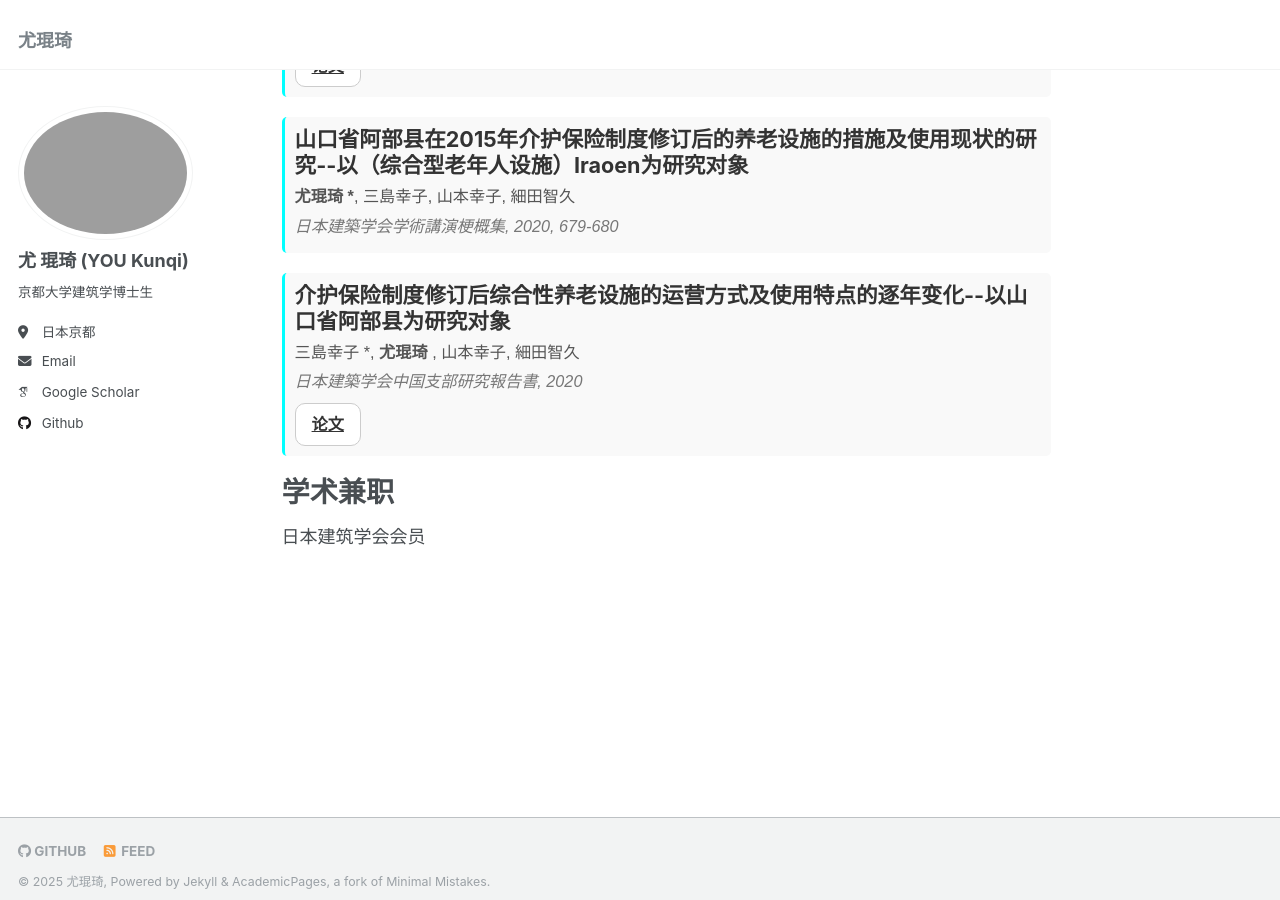
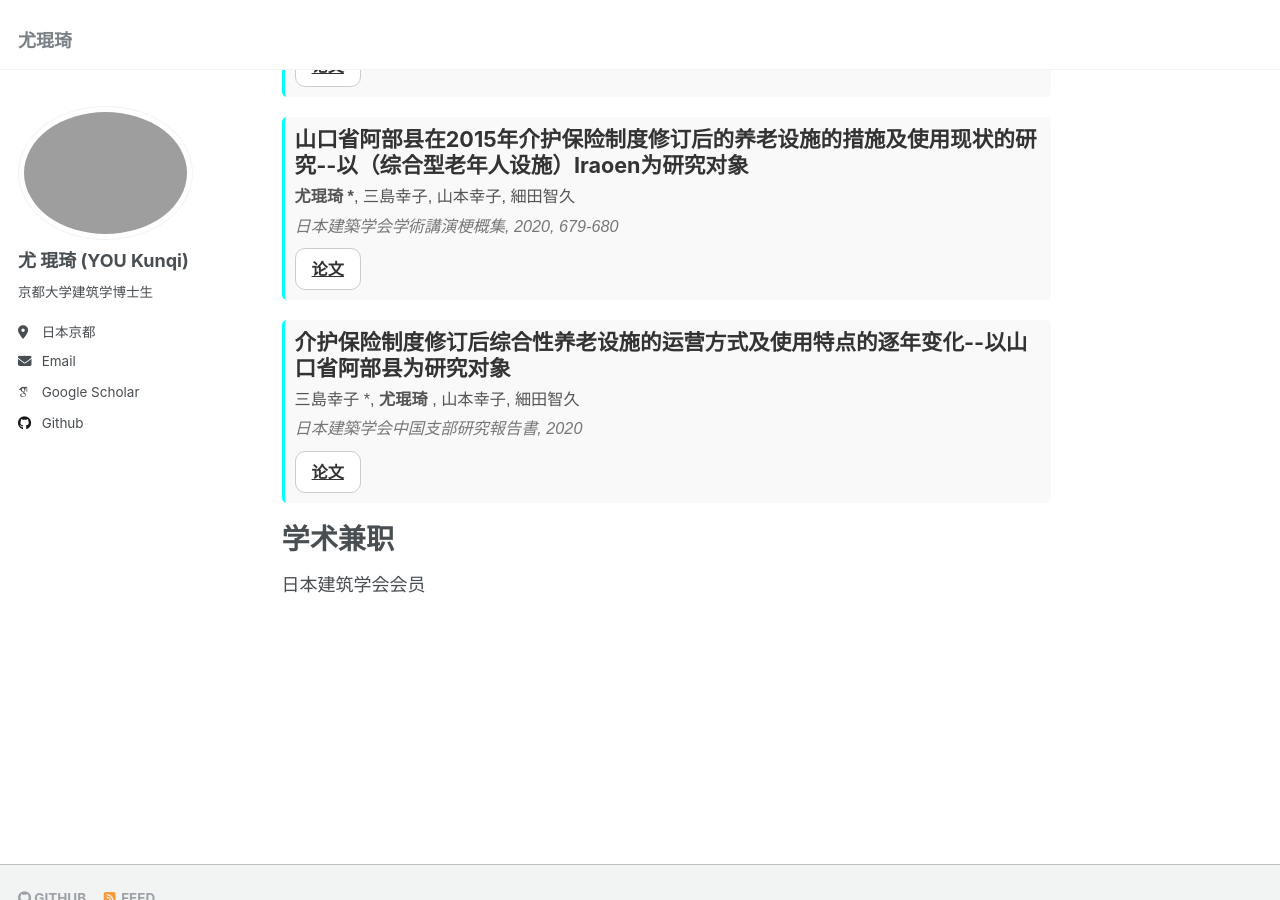
Before and after one commit to youkunqi/youkunqi.github.io, a Jekyll site: the page built from _pages/about.md, in a window 1280 px wide and 900 px high, scrolled down 1323 px. Built offline with Jekyll 4.4.1, drawn with Linux system fonts in a browser that asks for light colours; some web fonts are replaced.

Commit message:
Update about.md

```diff
--- a/_pages/about.md
+++ b/_pages/about.md
@@ -76,6 +76,9 @@ redirect_from:
     <h3>山口省阿部县在2015年介护保险制度修订后的养老设施的措施及使用现状的研究--以（综合型老年人设施）Iraoen为研究对象</h3>
     <p><strong>尤琨琦 *</strong>, 三島幸子, 山本幸子, 細田智久</p>
     <p><em>日本建築学会学術講演梗概集, 2020, 679-680</em></p>
+    <div class="links">
+      <a href="files/202009.pdf" class="button" target="_blank">论文</a>
+    </div>
   </div>
 
   <div class="pub-item">
```
